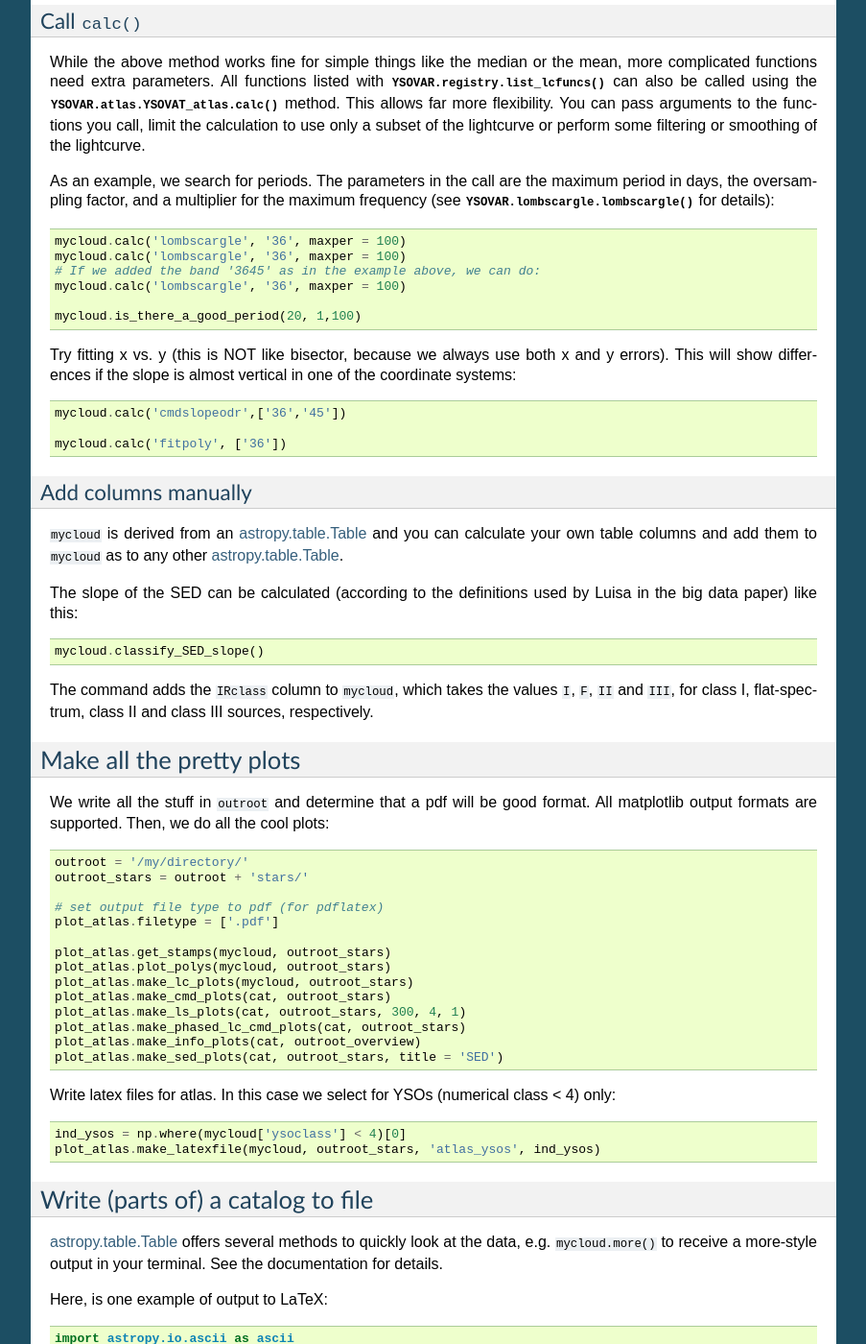
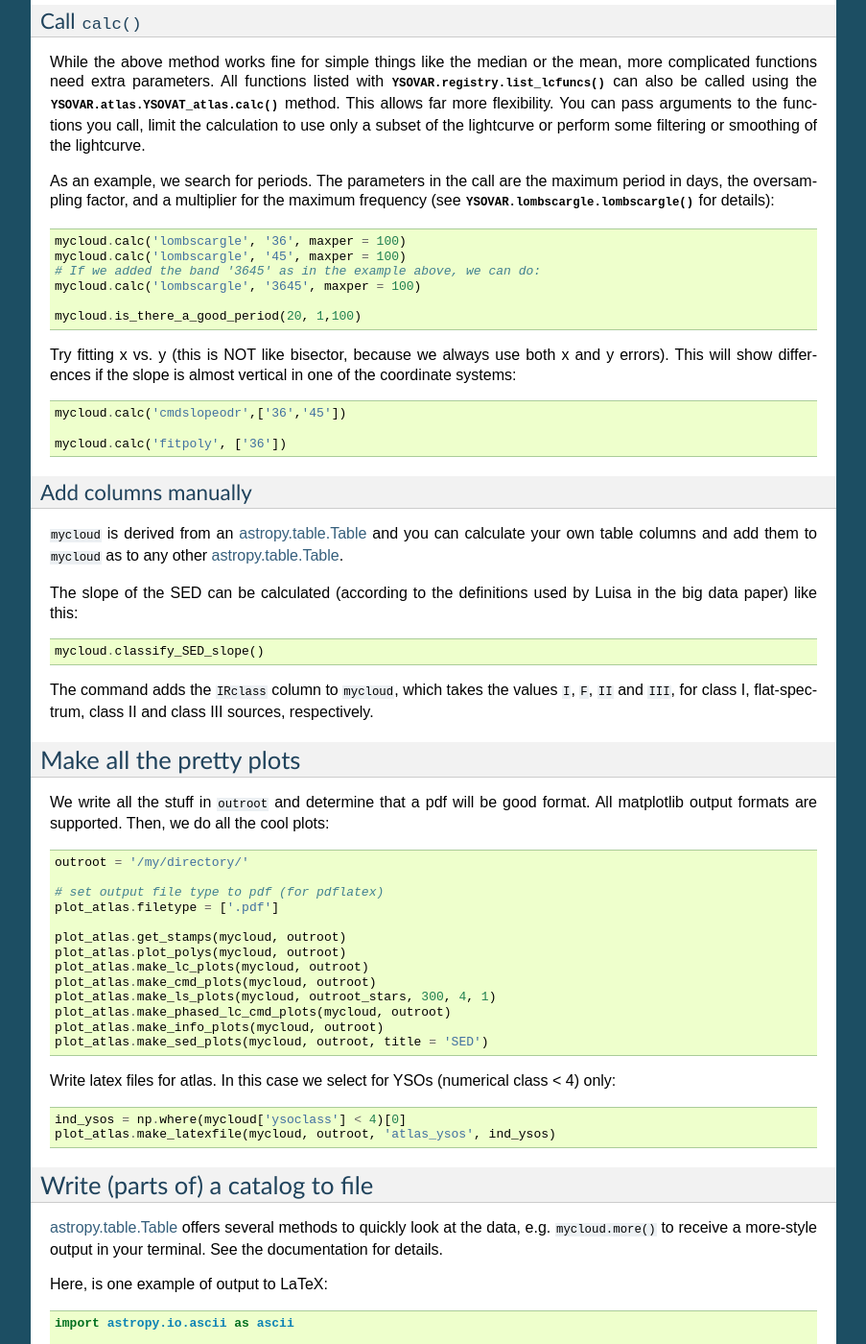
Before and after one commit to YSOVAR/YSOVAR, a Sphinx documentation site: the page built from docs/workflow.rst, in a window 1280 px wide and 1400 px high, scrolled down 2626 px. Shown: the whole window at 96% size, without its empty margins (198-1101 px from the left). Built offline with Sphinx 7.4.7, drawn with Linux system fonts in a browser that asks for light colours.

Commit message:
fix inconsistencie in workflow documentation

```diff
--- a/docs/workflow.rst
+++ b/docs/workflow.rst
@@ -164,9 +164,9 @@ perform some filtering or smoothing of the lightcurve.
 As an example, we search for periods. The parameters in the call are the maximum period in days, the oversampling factor, and a multiplier for the maximum frequency (see :func:`YSOVAR.lombscargle.lombscargle` for details)::
 
     mycloud.calc('lombscargle', '36', maxper = 100)
-    mycloud.calc('lombscargle', '36', maxper = 100)
+    mycloud.calc('lombscargle', '45', maxper = 100)
     # If we added the band '3645' as in the example above, we can do:
-    mycloud.calc('lombscargle', '36', maxper = 100)
+    mycloud.calc('lombscargle', '3645', maxper = 100)
 
     mycloud.is_there_a_good_period(20, 1,100)
 
@@ -200,24 +200,23 @@ We write all the stuff in ``outroot`` and determine that a pdf will be good form
 All matplotlib output formats are supported. Then, we do all the cool plots::
 
     outroot = '/my/directory/'
-    outroot_stars = outroot + 'stars/'
 
     # set output file type to pdf (for pdflatex)
     plot_atlas.filetype = ['.pdf']
 
-    plot_atlas.get_stamps(mycloud, outroot_stars)
-    plot_atlas.plot_polys(mycloud, outroot_stars)
-    plot_atlas.make_lc_plots(mycloud, outroot_stars)
-    plot_atlas.make_cmd_plots(cat, outroot_stars)
-    plot_atlas.make_ls_plots(cat, outroot_stars, 300, 4, 1)
-    plot_atlas.make_phased_lc_cmd_plots(cat, outroot_stars)
-    plot_atlas.make_info_plots(cat, outroot_overview)
-    plot_atlas.make_sed_plots(cat, outroot_stars, title = 'SED')
+    plot_atlas.get_stamps(mycloud, outroot)
+    plot_atlas.plot_polys(mycloud, outroot)
+    plot_atlas.make_lc_plots(mycloud, outroot)
+    plot_atlas.make_cmd_plots(mycloud, outroot)
+    plot_atlas.make_ls_plots(mycloud, outroot_stars, 300, 4, 1)
+    plot_atlas.make_phased_lc_cmd_plots(mycloud, outroot)
+    plot_atlas.make_info_plots(mycloud, outroot)
+    plot_atlas.make_sed_plots(mycloud, outroot, title = 'SED')
 
 Write latex files for atlas. In this case we select for YSOs (numerical class < 4) only::
 
     ind_ysos = np.where(mycloud['ysoclass'] < 4)[0]
-    plot_atlas.make_latexfile(mycloud, outroot_stars, 'atlas_ysos', ind_ysos)
+    plot_atlas.make_latexfile(mycloud, outroot, 'atlas_ysos', ind_ysos)
 
 
 Write (parts of) a catalog to file
```
